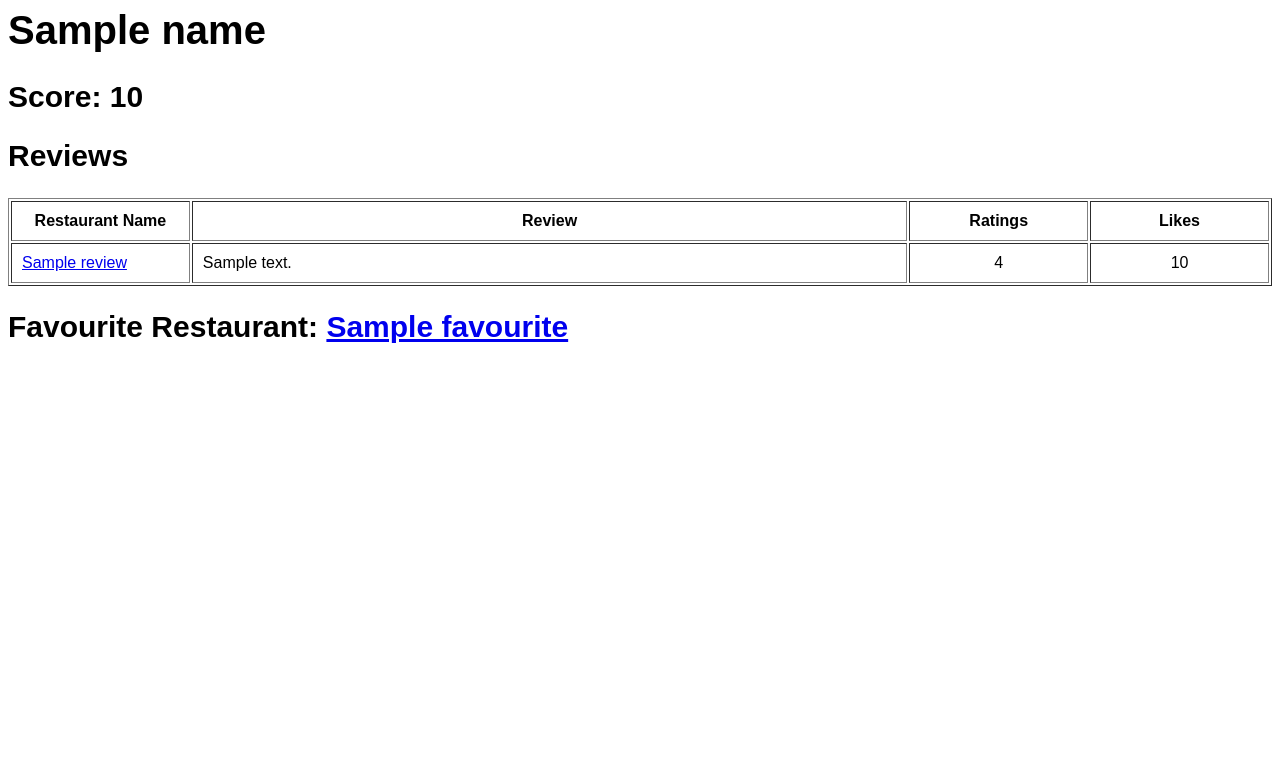
After one commit to ragvri/restaurant_reviews, a Flask app: template webserver/templates/critics.html in a window 1280 px wide. The commit adds this page. Shown: the top 774 px of the page. Run offline with Flask 2, Linux system fonts and the light colour scheme; the template is opened without the code that fills it: most values are stand-ins (such as "Sample title", 1, 10 or a date in 2020); parts of the project's set-up code (start-up, migrations or seed data) failed here and were passed over.

Commit message:
completed 1) critics page 2) logout page 3) restaurants 4) login todo: 1) nearby restaurant 2) likes 3) give review

```diff
--- a/webserver/server.py
+++ b/webserver/server.py
@@ -45,7 +45,6 @@ engine.execute("""CREATE TABLE IF NOT EXISTS test (
 );""")
 engine.execute(
     """INSERT INTO test(name) VALUES ('grace hopper'), ('alan turing'), ('ada lovelace');""")
-
 
 
 @app.before_request
@@ -137,7 +136,6 @@ def restaurants():
         for result in cursor:
             names.append(result)
         cursor.close()
-
     #
     # Flask uses Jinja templates, which is an extension to HTML where you can
     # pass data to a template and dynamically generate HTML based on the data
@@ -164,8 +162,7 @@ def restaurants():
     #     <div>{{n}}</div>
     #     {% endfor %}
     #
-    context = dict(data=names)
-
+    context = {'data': names}
     #
     # render_template looks in the templates/ folder for files.
     # for example, the below file reads template/restaurants.html
@@ -175,8 +172,6 @@ def restaurants():
 
 @app.route('/login', methods=["GET", "POST"])
 def login():
-    # abort(401)
-    # this_is_never_executed()
     error = False
     if(session['logged_in']):
         return redirect(url_for('restaurants'))
@@ -201,13 +196,6 @@ def login():
     return render_template('login.html', error=error)
 
 
-@app.route('/logout')
-def logout():
-    session['logged_in'] = False
-    session['userid'] = None
-    return redirect(url_for('restaurants'))
-
-
 @app.route('/restaurants/<id>')
 def another(id):
 
@@ -228,24 +216,31 @@ def another(id):
     ''')
     for location in cursor:
         locations.append(location)
-
+    print(locations)
     # get normal user reviews
     normal_reviews = []
     cursor = g.conn.execute(f'''
-        SELECT * FROM reviews_gives r
+        SELECT r.text,r.likes, r.rating, u.name, u.userid
+        FROM reviews_gives r, Users u
         WHERE r.userid IN
         (SELECT n.userid FROM normal n)
+        and r.userid = u.userid
         and r.rid ='{id}'
     ''')
     for review in cursor:
         normal_reviews.append(review)
 
+    print(normal_reviews)
+
     # get critic reviews
     critic_reviews = []
     cursor = g.conn.execute(f'''
-        SELECT * FROM reviews_gives r
+        SELECT r.text, r.likes, r.rating, u.name, u.userid
+        FROM reviews_gives r, Users u
         WHERE r.userid IN
-        (SELECT c.userid FROM critic c ) and r.rid ='{id}'
+        (SELECT c.userid FROM critic c ) and
+        r.userid = u.userid and
+        r.rid ='{id}'
     ''')
 
     for review in cursor:
@@ -254,19 +249,108 @@ def another(id):
     # get menu items
     menu_items = []
     cursor = g.conn.execute(f'''
-        SELECT m.name, m.category, m.cost, m.descr, m.type
+        SELECT m.rid, m.name, m.category, m.cost, m.descr, m.typ
         FROM menu_item m
         WHERE m.rid = '{id}'
     ''')
 
     for item in cursor:
-        food_type = item['']
+        menu_items.append(item)
 
-    context = {'name': restaurant_name, 'id': restaurant_id}
+    # get similar restaurants
+    similar_restaurants = []
+    cursor = g.conn.execute(f'''
+        SELECT s1.rid2, r1.name
+        from similar_rest s1, restaurant_owns r1
+        WHERE s1.rid1 = '{id}'
+        and r1.rid = s1.rid2
+        UNION
+        SELECT s2.rid1, r2.name
+        from similar_rest s2, restaurant_owns r2
+        WHERE s2.rid2 = '{id}'
+        and r2.rid = s2.rid1
+    ''')
+
+    for restaurant in cursor:
+        similar_restaurants.append(restaurant)
+
+    print(similar_restaurants)
+
+    context = {'name': restaurant_name, 'id': restaurant_id, 'similar': similar_restaurants,
+               'menu': menu_items, 'critic_reviews': critic_reviews, 'normal_reviews': normal_reviews, 'locations': locations}
+    # context  ={'name':restaurant_name, 'id': restaurant_id}
+    print(restaurant_name)
     return render_template('restaurant_page.html', **context)
 
-    print(id)
-    return render_template('another.html')
+
+@app.route('/logout', methods=["GET", "POST"])
+def logout():
+    if(session['logged_in']):
+        print("Method", request.method)
+        print("Session Details", session)
+        if request.method == "POST":
+            print("Logging Out")
+            session['logged_in'] = False
+            session['userid'] = None
+            print("Session Details", session)
+            return redirect(url_for('restaurants'))
+        else:
+            userid = session['userid']
+            cursor = g.conn.execute(f'''
+                SELECT name
+                FROM Users
+                WHERE userid = '{userid}'
+            ''')
+            for result in cursor:
+                name = result[0]
+            return render_template('logout.html', name=name)
+
+    return redirect(url_for('restaurants'))
+
+
+@app.route('/critics/<id>')
+def critic(id):
+    cursor = g.conn.execute(f'''
+        SELECT u.name, c.score
+        FROM Critic as c, Users as u
+        WHERE c.userid = u.userid and c.userid = '{id}'
+    ''')
+    for result in cursor:
+        critic_name = result[0]
+        critic_score = result[1]
+
+    cursor = g.conn.execute(f'''
+        SELECT r.rid, r.name, rv.text, rv.likes, rv.rating
+        FROM Critic as c, Reviews_gives as rv, Restaurant_owns as r
+        WHERE c.userid = rv.userid and c.userid = '{id}' and rv.rid = r.rid
+    ''')
+
+    reviews = []
+
+    class review:
+        def __init__(self, data):
+            self.rid = data[0]
+            self.name = data[1]
+            self.text = data[2]
+            self.likes = data[3]
+            self.rating = data[4]
+
+    for result in cursor:
+        reviews.append(review(result))
+
+    cursor = g.conn.execute(f'''
+        SELECT r.rid, r.name
+        FROM  Critic as c, Favourite as f, Location_isat as l, Restaurant_owns as r
+        WHERE c.userid = '{id}' and  c.userid = f.userid and f.lat = l.lat and f.long = l.long and l.rid = r.rid
+    ''')
+
+    for result in cursor:
+        critic_favrid = result[0]
+        critic_fav = result[1]
+
+    context = {'name': critic_name, 'score': critic_score,
+               'favourite': critic_fav, 'fav_rid': critic_favrid, 'reviews': reviews}
+    return render_template('critics.html', **context)
 
 
 if __name__ == "__main__":
--- /dev/null
+++ b/webserver/templates/critics.html
@@ -0,0 +1,40 @@
+<html>
+    <style>
+        body{
+            font-size: 15pt;
+            font-family: arial;
+        }
+    </style>
+
+    <body>
+        <h1>
+            {{name}}
+        </h1>
+        <h2>
+            Score: {{score}}
+        </h2>
+        <h2>
+            Reviews
+        </h2>
+        <table border = "1" cellpadding="10">
+            <tr>
+                <th>Restaurant Name</th>
+                <th>Review</th>
+                <th>Ratings</th>
+                <th>Likes</th>
+            </tr>
+            {% for r in reviews %}
+                <tr>
+                    <td width ='10%'><a href = "/restaurants/{{r.rid}}">{{ r.name }}</a></td>
+                    <td width ='40%'>{{ r.text }}</td>
+                    <td align = 'center' width ='10%'>{{ r.rating }}</td>
+                    <td align = 'center' width = '10%'>{{ r.likes }}</td>
+                </tr>
+            {% endfor %}
+        </table>
+        <h2>
+            Favourite Restaurant:  <a href = "/restaurants/{{fav_rid}}">{{ favourite}} </a>
+        </h2>
+
+    </body>
+</html>
```
Also changed, not shown: webserver/templates/logout.html (added, +18 -0 lines), webserver/templates/restaurant_page.html (+107 -0 lines).
